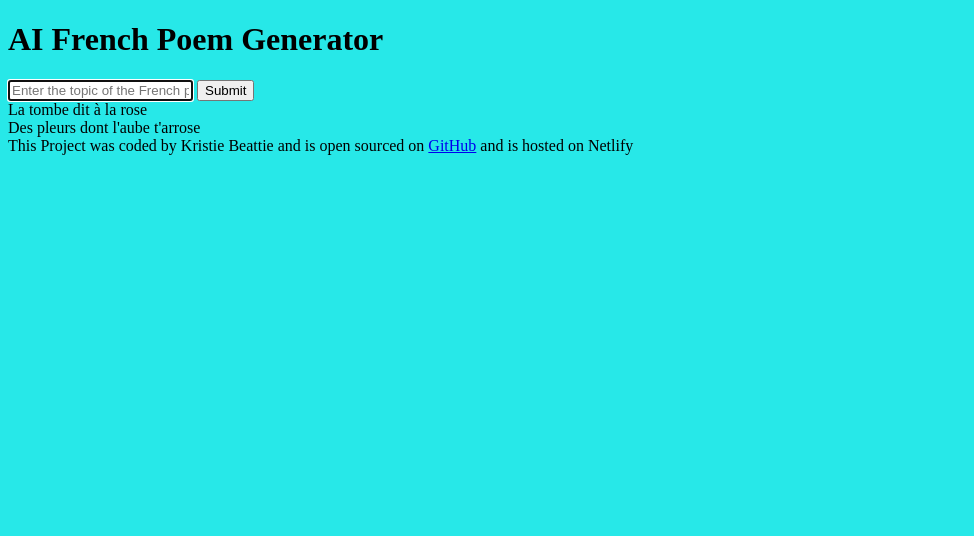
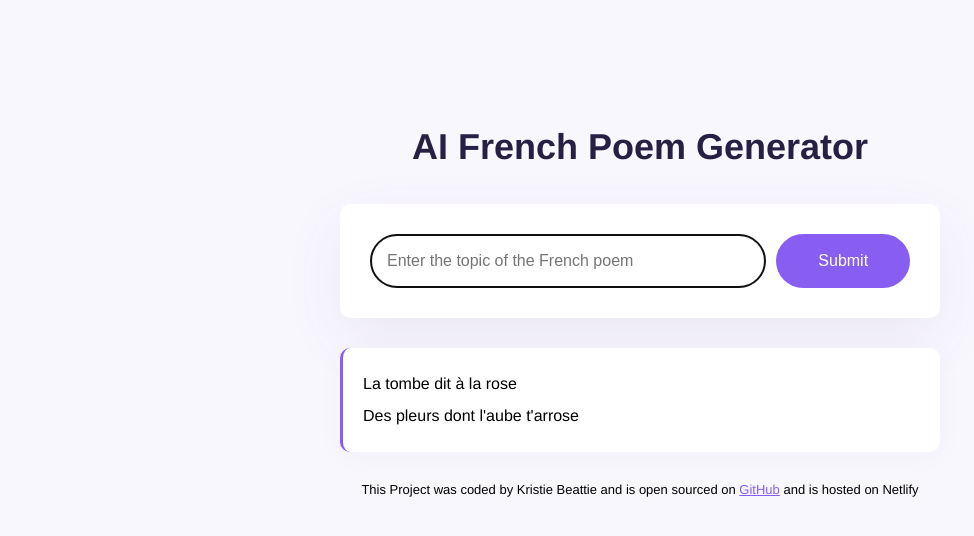
Before and after one commit to K-mBT/poem-generator, a plain HTML site: page index.html in a window 1280 px wide. Shown: the whole page, without its empty margins (0-974 px from the left). Drawn offline with Linux system fonts and the light colour scheme.

Commit message:
added styling

```diff
--- a/index.html
+++ b/index.html
@@ -7,6 +7,7 @@
     <title>Document</title>
   </head>
   <body>
+    <div class="container">
       <header>
         <h1>AI French Poem Generator</h1>
       </header>
@@ -19,10 +20,11 @@
             autofocus
             required
             autocomplete="off"
+            class="instructions"
           />
-        <input type="submit" />
+          <input type="submit" class="submit-button" />
         </form>
-      <div>
+        <div class="poem">
           La tombe dit à la rose
           <br />
           Des pleurs dont l'aube t'arrose
@@ -36,6 +38,7 @@
         >
         and is hosted on Netlify
       </footer>
+    </div>
     <script src="src/index.js"></script>
   </body>
 </html>
--- a/src/style.css
+++ b/src/style.css
@@ -1,3 +1,71 @@
 body {
-  background: rgb(39, 232, 232);
+  background-color: #f9f7fe;
+  font-family: Helvetica, Arial, sans-serif;
 }
+
+a {
+  color: #885df1;
+}
+
+.container {
+  margin: 120px auto;
+  max-width: 600px;
+}
+
+header {
+  margin-bottom: 30px;
+}
+
+h1 {
+  text-align: center;
+  font-weight: 800;
+  font-size: 36px;
+  line-height: 1.5;
+  color: #272044;
+}
+
+form {
+  padding: 30px;
+  background-color: white;
+  box-shadow: 0px 20px 60px rgba(65, 50, 100, 0.08);
+  border-radius: 10px;
+  display: flex;
+  margin-bottom: 30px;
+}
+
+.instructions {
+  padding: 16px;
+  border: 1px solid rgba(39, 33, 66, 0.5);
+  width: 80%;
+  font-size: 16px;
+  border-radius: 50px;
+  line-height: 20px;
+  color: #272044;
+}
+
+.submit-button {
+  margin-left: 10px;
+  background: #885df1;
+  color: white;
+  border: none;
+  width: 150px;
+  font-size: 16px;
+  border-radius: 50px;
+  padding: 14px 24px;
+}
+
+.poem {
+  font-size: 16px;
+  background-color: #fff;
+  padding: 20px;
+  line-height: 2;
+  border-left: 3px solid #885df1;
+  box-shadow: 0px 4px 30px 0px rgba(39, 33, 66, 0.03);
+  border-radius: 10px;
+}
+
+footer {
+  text-align: center;
+  font-size: 13px;
+  margin-top: 30px;
+}
```
Lines whose indentation alone changed are shown as unchanged.
